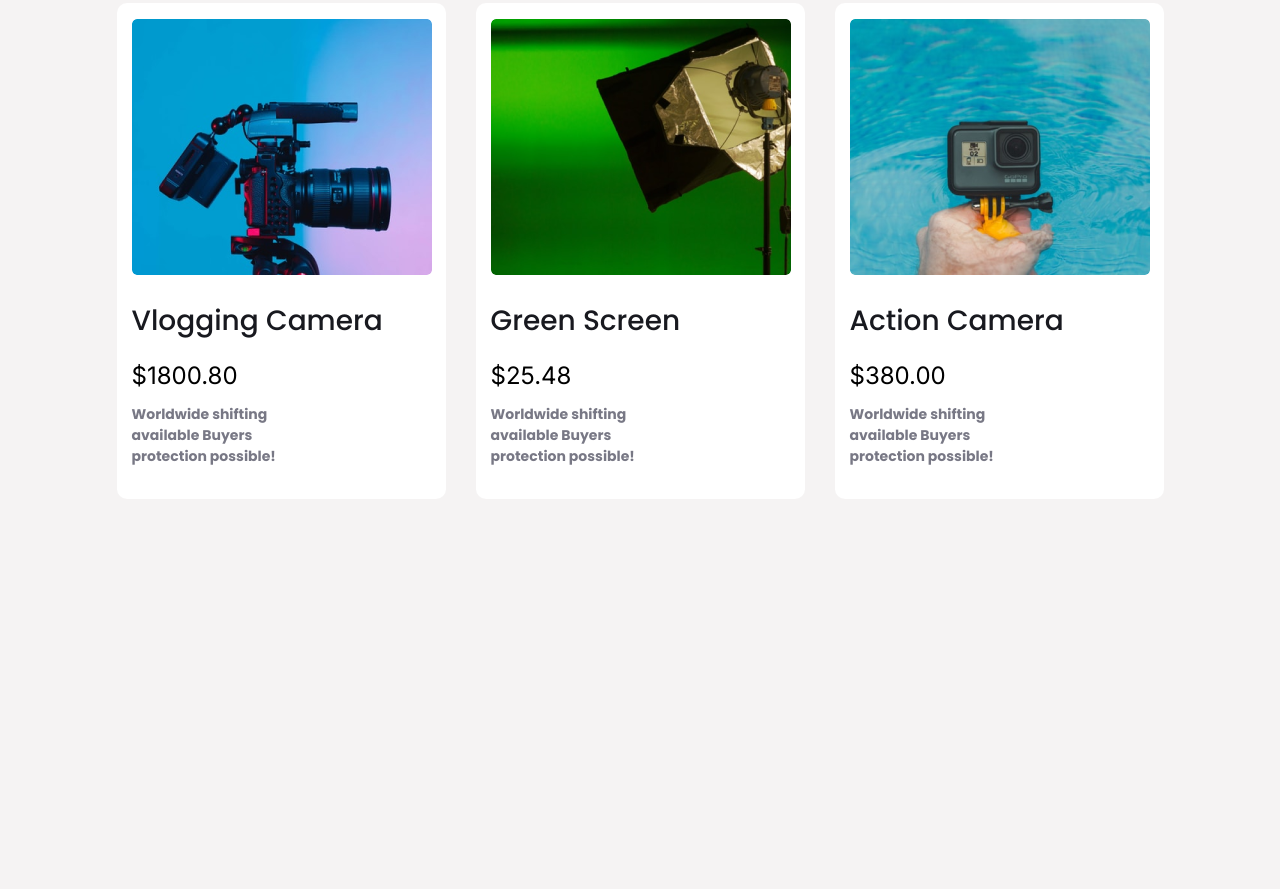
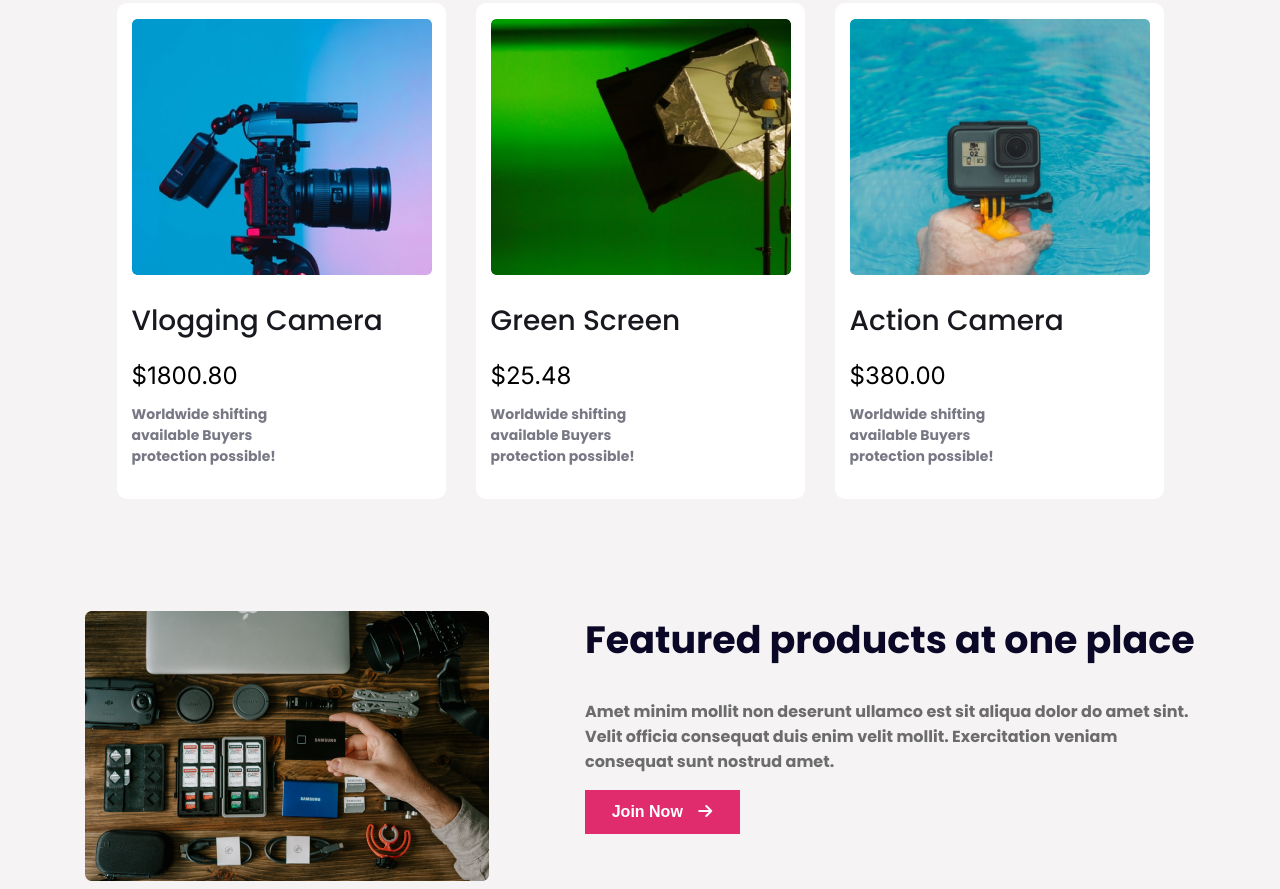
Before and after one commit to mongmycha/influencer-gear, a plain HTML site: page index.html in a window 1280 px wide. Shown: the part 2051-2940 px from the top of the page. Before the commit the page ends 2662 px from the top, so only its background shows below. Drawn offline with Linux system fonts and the light colour scheme.

Commit message:
code updated

```diff
--- a/index.html
+++ b/index.html
@@ -144,6 +144,15 @@
         </div>
       </div>
     </div>
+    <!-- product featured section -->
+    <div class="product-featured">
+      <img class="gear-img" src="images/gear.png" alt="">
+      <div class="product-content">
+        <h2 class="product-title">Featured products at one place</h2>
+        <p class="product-description">Amet minim mollit non deserunt ullamco est sit aliqua dolor do amet sint. Velit officia consequat duis enim velit mollit. Exercitation veniam consequat sunt nostrud amet.</p>
+        <button class="btn-product">Join Now <i class="fa-solid fa-arrow-right"></i></button>
+      </div>
+    </div>
   </main>
   <footer>
 
--- a/style.css
+++ b/style.css
@@ -212,6 +212,44 @@ body {
   line-height: 1.5;
 }
 
+/* product featured section */
+.product-featured {
+  display: flex;
+  width: 1110px;
+  height: 270px;
+  margin: 0px auto;
+  gap: 96px;
+}
+
+.gear-img {
+  width: 404px;
+
+}
+
+.product-title {
+  font-size: 2.375rem;
+  font-weight: 700;
+  color: #0A0826;
+  margin-top: 0px;
+}
+
+.product-description {
+  font-size: 1rem;
+  color: #6C6C6C;
+  font-weight: 700;
+}
+
+.btn-product {
+  width: 155px;
+  height: 44px;
+  background-color: #E02C6D;
+  padding: 10px 24px;
+  font-size: 1rem;
+  font-weight: 700;
+  color: #FFFFFF;
+  border: none;
+}
+
 
 
 
```
